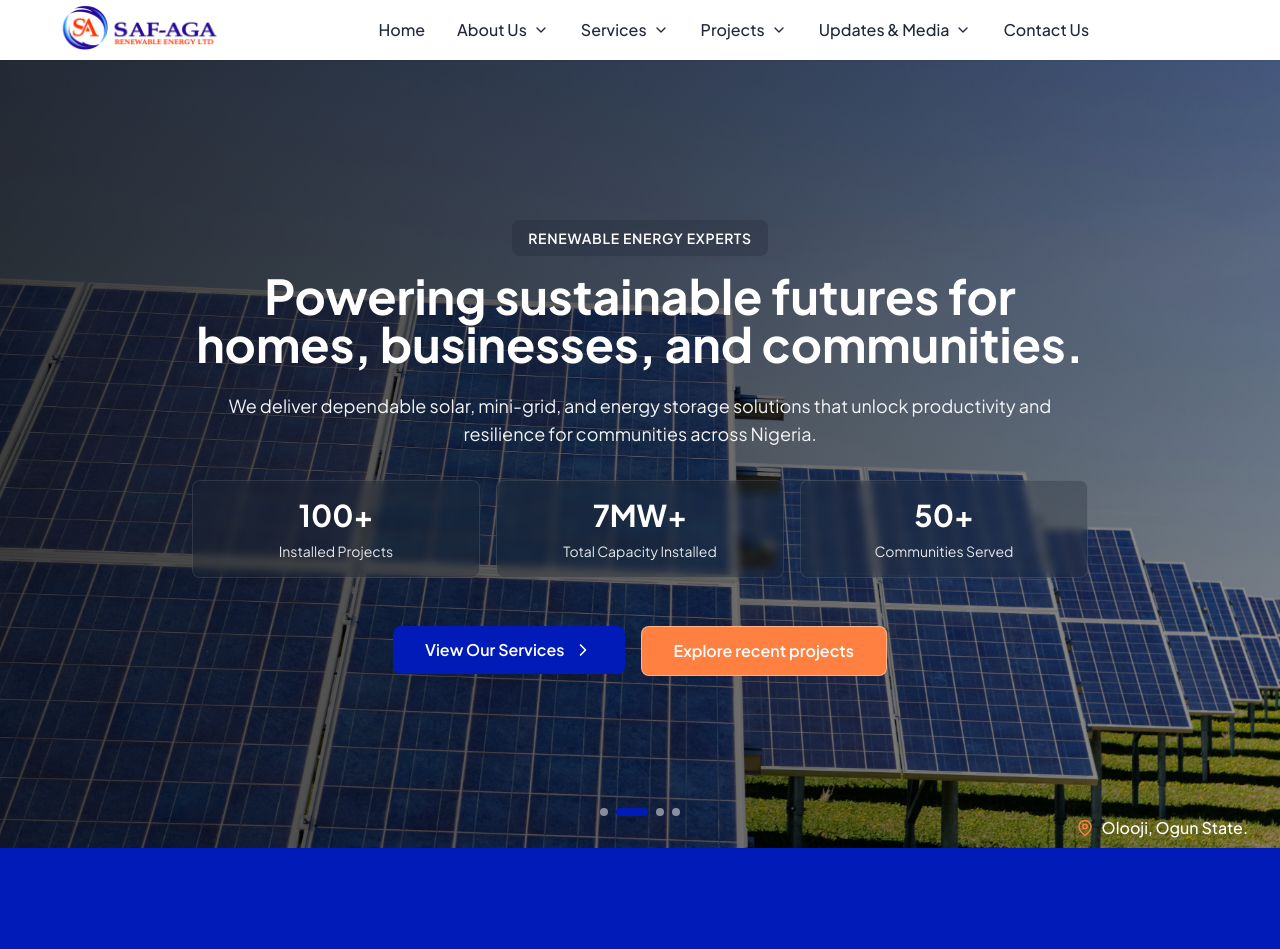
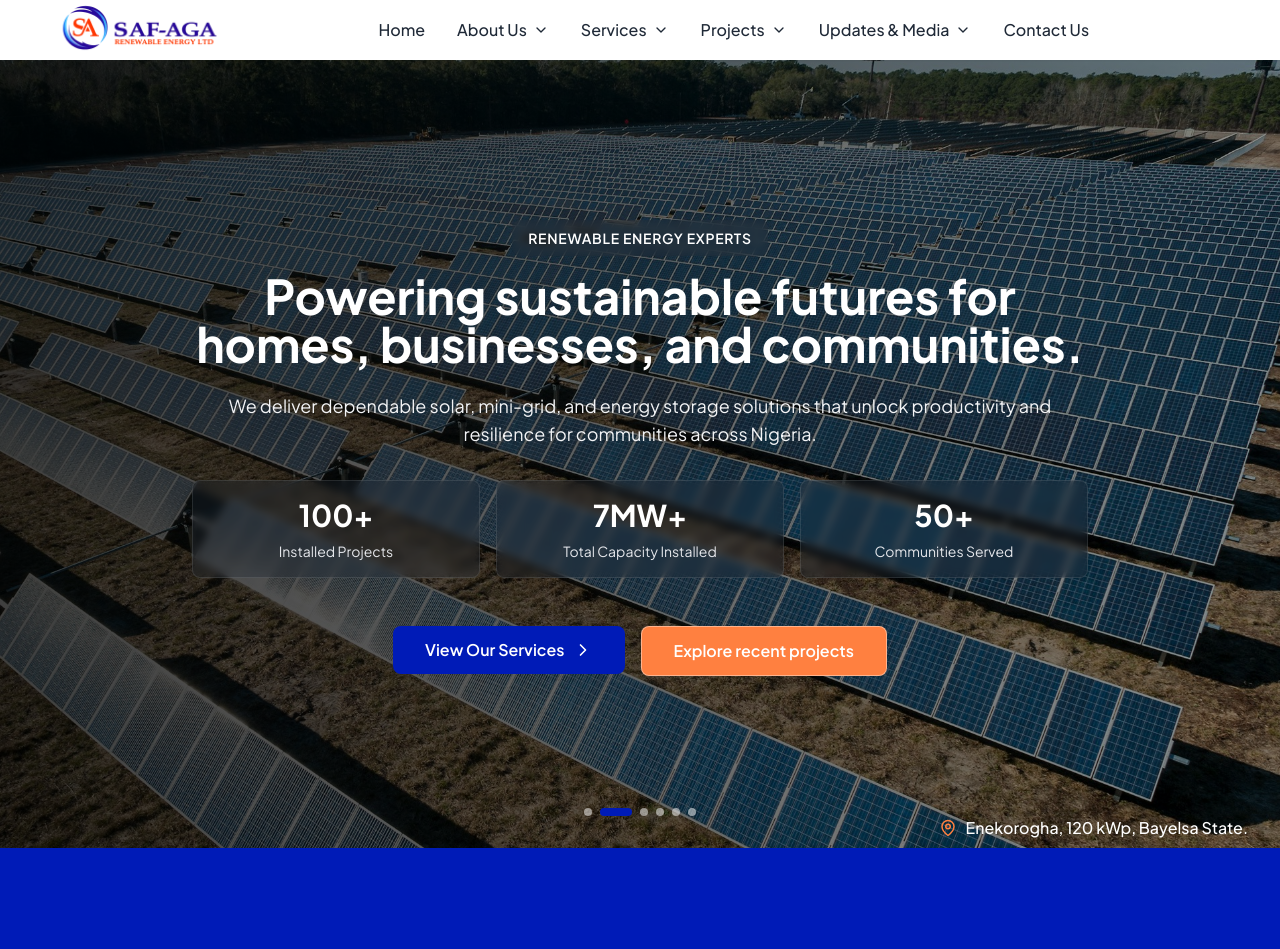
Before and after one commit to theAbiola/saf-aga-website, a Next.js app: page / in a window 1280 px wide. Shown: the top 949 px of the page. Built offline with nearby package versions, Linux system fonts and the light colour scheme.

Commit message:
modify featured projects section on homepage

```diff
--- a/app/page.tsx
+++ b/app/page.tsx
@@ -47,52 +47,64 @@ export default function Home() {
 
     const featuredProjects = [
         {
-            id: 'katsina-mini-grid-2024',
-            title: 'Katsina Community Mini-Grid',
-            location: 'Katsina Town, Katsina State',
-            state: 'Katsina',
-            capacity: '250 kWp',
-            beneficiaries: 8500,
+            id: 'nmu-warri-solar',
+            title: 'Nigeria Maritime University Solar Installation',
+            location: 'Kurutie Campus, Warri South LGA, Delta State',
+            state: 'Delta',
+            capacity: '1.5 MWp',
+            beneficiaries: 5000,
+            type: 'educational',
+            status: 'completed' as const,
+            image: '/solar-panel1.jpg',
+            description: 'Large-scale 1.5 MWp solar installation powering Nigeria Maritime University campus with reliable renewable energy.',
+        },
+        {
+            id: 'duhs-uburu-solar',
+            title: 'Dave Umahi Federal University Solar System',
+            location: 'Uburu, Ohaozara LGA, Ebonyi State',
+            state: 'Ebonyi',
+            capacity: '1.6 MWp',
+            beneficiaries: 5500,
+            type: 'educational',
+            status: 'completed' as const,
+            image: '/solar-panel2.jpg',
+            description: '1.6 MWp solar system providing sustainable power to Dave Umahi Federal University of Health Sciences campus.',
+        },
+        {
+            id: 'okpokunou-mini-grid',
+            title: 'Okpokunou Mini-Grid Project',
+            location: 'Okpokunou, Delta State',
+            state: 'Delta',
+            capacity: '91 kWp',
+            beneficiaries: 506,
+            type: 'mini-grid',
+            status: 'completed' as const,
+            image: '/solar-panel3.jpg',
+            description: 'Solar mini-grid serving 506 households in Okpokunou with reliable 24/7 renewable power access.',
+        },
+        {
+            id: 'enekorogha-mini-grid',
+            title: 'Enekorogha Mini-Grid System',
+            location: 'Enekorogha, Bayelsa State',
+            state: 'Bayelsa',
+            capacity: '120 kWp',
+            beneficiaries: 490,
             type: 'mini-grid',
             status: 'completed' as const,
             image: '/solar-panel1.jpg',
-            description: 'Solar mini-grid serving 8,500 people with 24/7 reliable power for homes and small businesses.',
+            description: 'Community mini-grid providing power to 490 connections in Enekorogha with sustainable energy solutions.',
         },
         {
-            id: 'lagos-tech-park-solar',
-            title: 'Lagos Tech Park Corporate Solar',
-            location: 'VI, Lagos',
-            state: 'Lagos',
-            capacity: '500 kWp',
-            beneficiaries: 1200,
-            type: 'commercial',
+            id: 'ogriagbene-mini-grid',
+            title: 'Ogriagbene Mini-Grid Installation',
+            location: 'Ogriagbene, Delta State',
+            state: 'Delta',
+            capacity: '150 kWp',
+            beneficiaries: 610,
+            type: 'mini-grid',
             status: 'completed' as const,
             image: '/solar-panel2.jpg',
-            description: '500kW captive solar system reducing energy costs by 65% for 200-company tech hub.',
-        },
-        {
-            id: 'enugu-university-solar',
-            title: 'Enugu State University Campus',
-            location: 'Enugu, Enugu State',
-            state: 'Enugu',
-            capacity: '350 kWp',
-            beneficiaries: 15000,
-            type: 'educational',
-            status: 'completed' as const,
-            image: '/solar-panel3.jpg',
-            description: '350kW solar system powering academic buildings, hostels and administrative offices.',
-        },
-        {
-            id: 'port-harcourt-commercial',
-            title: 'Port Harcourt Commercial Complex',
-            location: 'Port Harcourt, Rivers',
-            state: 'Rivers',
-            capacity: '420 kWp',
-            beneficiaries: 2000,
-            type: 'commercial',
-            status: 'ongoing' as const,
-            image: '/solar-panel2.jpg',
-            description: 'Large-scale commercial solar reducing operating costs for retail and office complex.',
+            description: 'Solar mini-grid system connecting 610 households in Ogriagbene to reliable renewable energy.',
         },
     ]
 
--- a/components/Footer.tsx
+++ b/components/Footer.tsx
@@ -1,4 +1,5 @@
 import Link from 'next/link'
+import Image from 'next/image'
 import { Mail, Phone, MapPin, Facebook, Linkedin, Twitter, Instagram } from 'lucide-react'
 
 export default function Footer() {
--- a/components/HeroCarousel.tsx
+++ b/components/HeroCarousel.tsx
@@ -17,10 +17,12 @@ export default function HeroCarousel() {
     const [isAutoPlay, setIsAutoPlay] = useState(true)
 
     const slides: CarouselSlide[] = [
-        { image: '/solar-panel1.jpg', alt: 'Solar Panel Installation 1', location: 'Adebayo, Edo State.' },
-        { image: '/solar-panel2.jpg', alt: 'Solar Panel Installation 2', location: 'Olooji, Ogun State.' },
-        { image: '/solar-panel3.jpg', alt: 'Solar Panel Installation 3', location: 'Tunga, Nasarawa State.' },
-        { image: '/solar-panel4.jpg', alt: 'Solar Panel Installation 4', location: 'Kyakale, Nasarawa State.' },
+        { image: '/images/solar-background.png', alt: 'Solar Panel Installation 1', location: 'Okpokunou, 91kWp, Delta State.' },
+        { image: '/solar-panel1.jpg', alt: 'Solar Panel Installation 1', location: 'Enekorogha, 120 kWp, Bayelsa State.' },
+        { image: '/solar-panel2.jpg', alt: 'Solar Panel Installation 2', location: 'Ogriagbene, 150 kWp, Delta State.' },
+        { image: '/images/solar-background.png', alt: 'Solar Panel Installation 1', location: 'Okpokunou, 91kWp, Delta State.' },
+        { image: '/solar-panel2.jpg', alt: 'Solar Panel Installation 2', location: 'Ogriagbene, 150 kWp, Delta State.' },
+        { image: '/solar-panel1.jpg', alt: 'Solar Panel Installation 1', location: 'Enekorogha, 120 kWp, Bayelsa State.' },
     ]
 
     // Auto-play carousel
```
